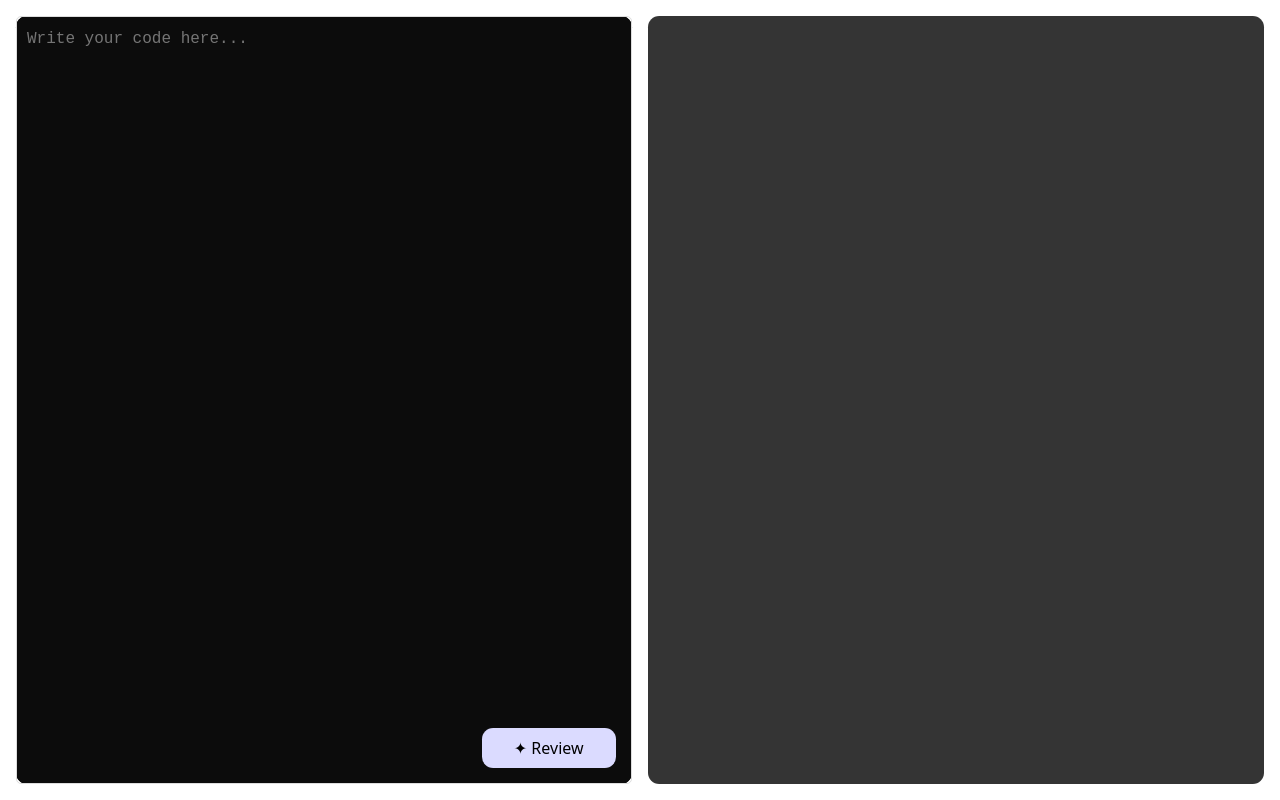
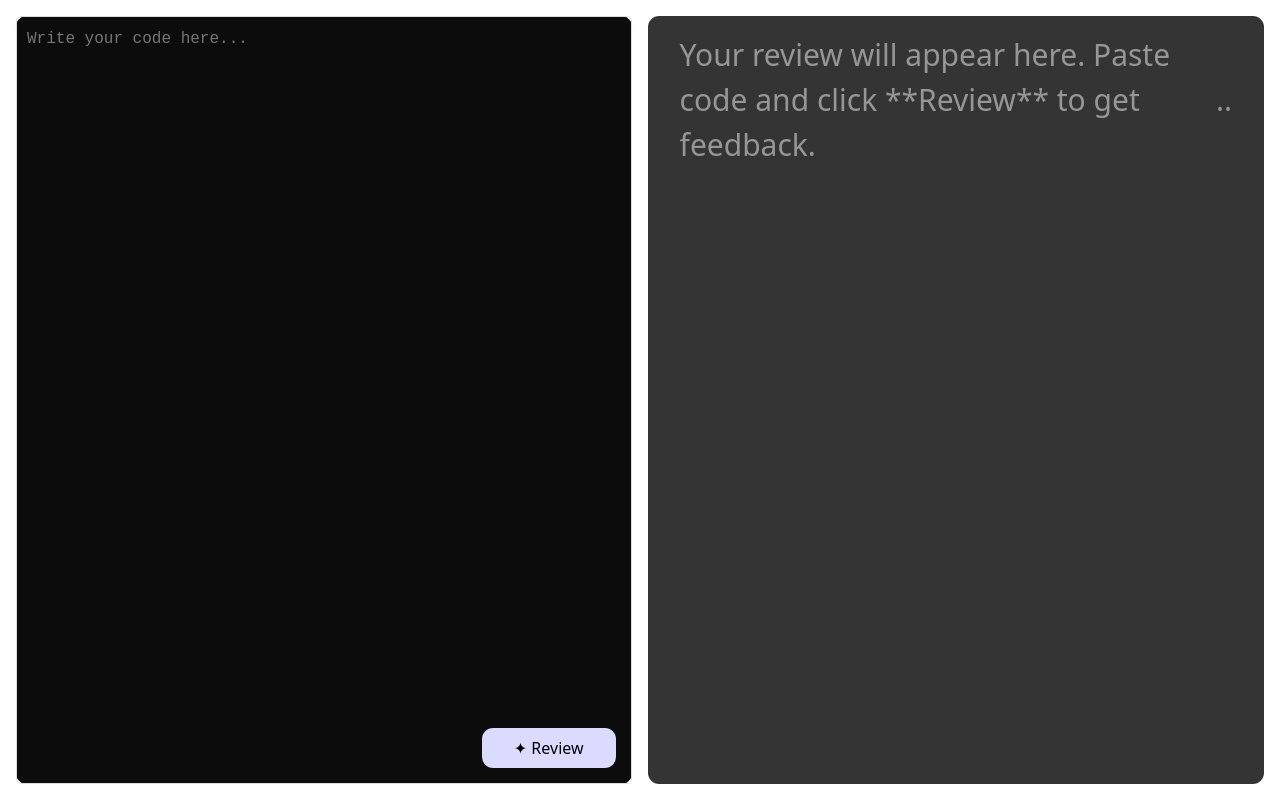
Before and after one commit to JaydipJoshi/code-reviewer, a React (Vite) app in the folder frontend/: page / in a window 1280 px wide. Built offline with nearby package versions, Linux system fonts and the light colour scheme.

Commit message:
Refactor review display and add loading placeholder
Rearranged review display logic and added placeholder text.

```diff
--- a/frontend/src/App.jsx
+++ b/frontend/src/App.jsx
@@ -71,15 +71,22 @@ function App() {
         </div>
       </div>
 
-      <div className="right">
+            <div className="right">
         {loading && (
           <div className="loader-text">
             Analyzing your code...
           </div>
         )}
-        <Markdown rehypePlugins={[rehypeHighlight]}>
-          {review}
-        </Markdown>
+        {!loading && !review && (
+          <div className="loader-text" style={{ opacity: 0.7 }}>
+            Your review will appear here. Paste code and click **Review** to get feedback.
+          </div>
+        )}
+        {review && (
+          <Markdown rehypePlugins={[rehypeHighlight]}>
+            {review}
+          </Markdown>
+        )}
       </div>
     </main>
   );
```
